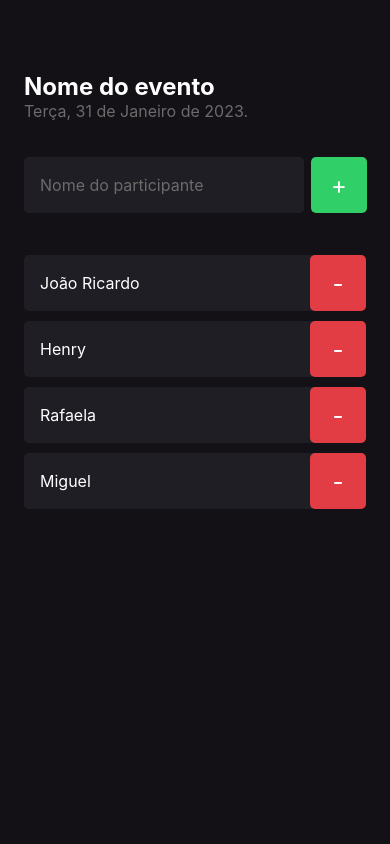
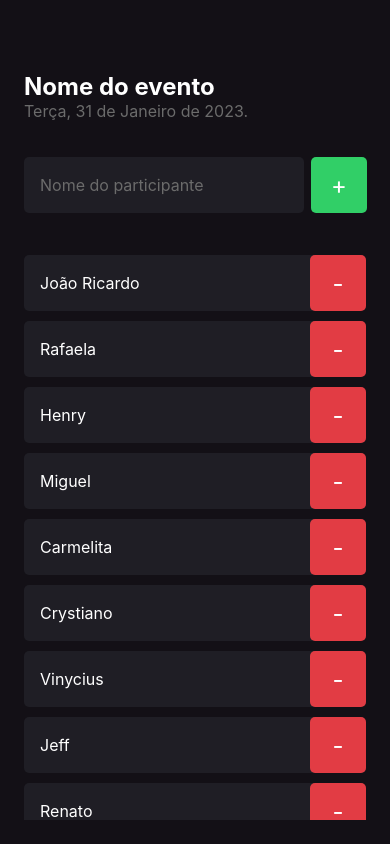
Before and after one commit to EngJao89/imhere, a React Native app: screen / in a window 390 px wide. Built offline with nearby package versions, Linux system fonts and the light colour scheme.

Commit message:
feat(13-scrollview): implementa rolagem de lista com scrollview

```diff
--- a/src/screens/Home/index.tsx
+++ b/src/screens/Home/index.tsx
@@ -2,13 +2,30 @@ import {
   Text,
   View,
   TextInput,
-  TouchableOpacity
+  TouchableOpacity,
+  ScrollView
 } from 'react-native';
 import { styles } from './styles';
 
 import { Participant } from '../../components/Participant';
 
 export function Home(){
+  const participants = [
+    'João Ricardo',
+    'Rafaela',
+    'Henry',
+    'Miguel',
+    'Carmelita',
+    'Crystiano',
+    'Vinycius',
+    'Jeff',
+    'Renato',
+    'Guilherme',
+    'Matheus',
+    'Glauber',
+    'Tauan'
+];
+
   function handleParticipantAdd(){
     console.log("Você clicou no botão de Adicionar!");
   }
@@ -43,10 +60,17 @@ export function Home(){
       </TouchableOpacity>
     </View>
 
-    <Participant name="João Ricardo" onRemove={() => handleParticipantRemove("João Ricardo")}/>
-    <Participant name="Henry" onRemove={() => handleParticipantRemove("Henry")}/>
-    <Participant name="Rafaela" onRemove={() => handleParticipantRemove("Rafaela")}/>
-    <Participant name="Miguel" onRemove={() => handleParticipantRemove("Miguel")}/>
+    <ScrollView showsVerticalScrollIndicator={false}>
+      {
+        participants.map(participant =>(
+          <Participant
+            key={participant}
+            name={participant}
+            onRemove={() => handleParticipantRemove("João Ricardo")}
+          />
+        ))
+      }
+    </ScrollView>
   </View>
   )
 }
```
